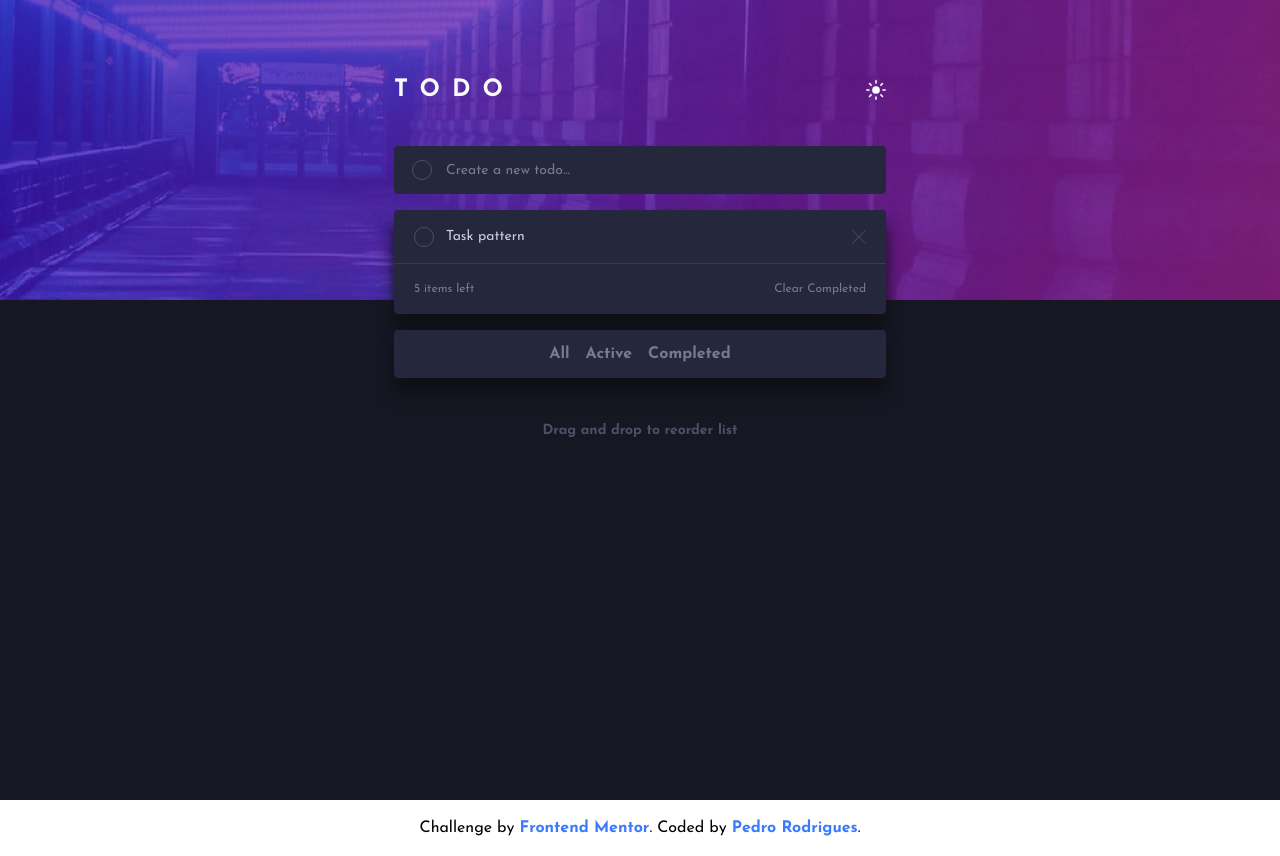
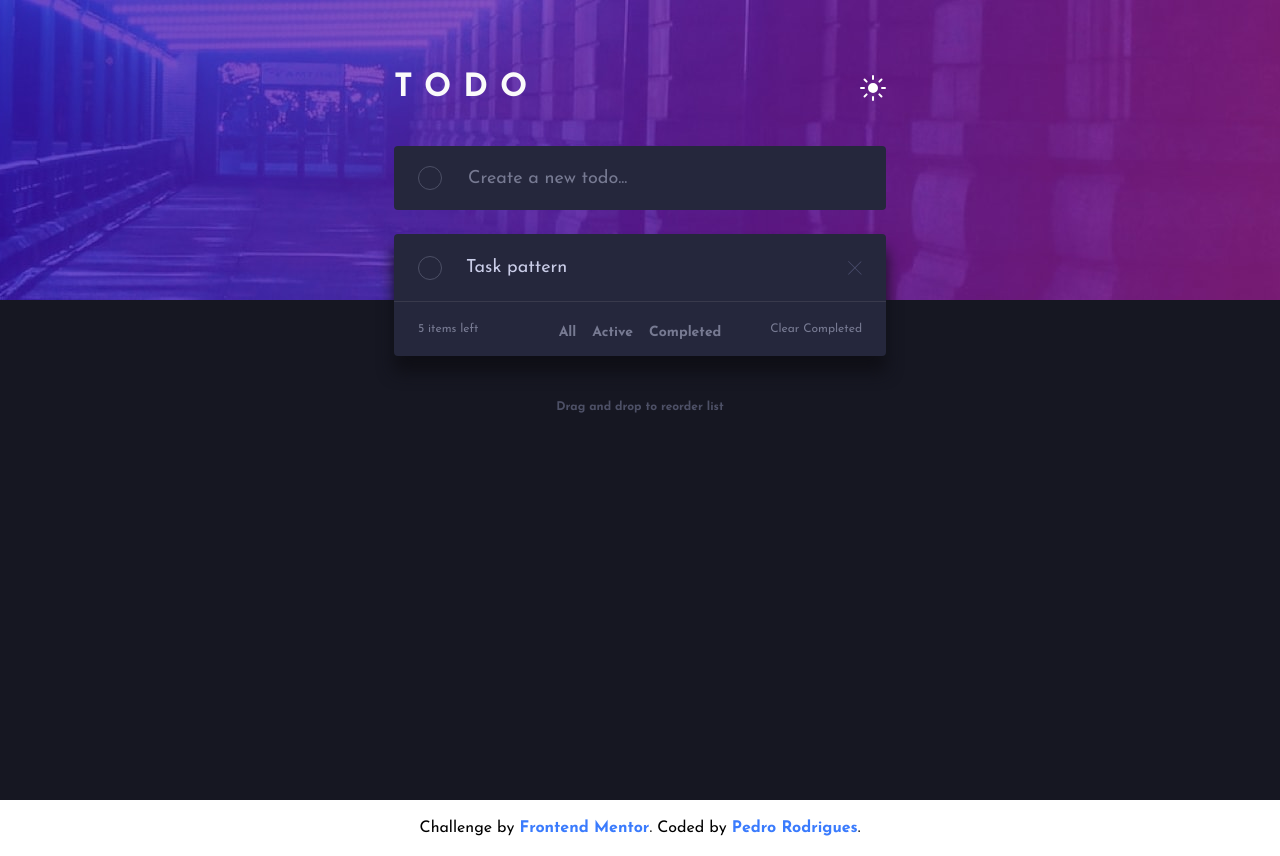
Before and after one commit to pejamp/todo-app, a React (Vite) app: page / in a window 1280 px wide. Built offline with nearby package versions, Linux system fonts and the light colour scheme.

Commit message:
feat: add responsive layout styles

```diff
--- a/src/components/Filter/style.scss
+++ b/src/components/Filter/style.scss
@@ -10,11 +10,24 @@
   border-radius: 4px;
   box-shadow: 0 16px 16px #0F0F16;
 
+  @include media(1200px) {
+    background: transparent;
+    box-shadow: none;
+    position: absolute;
+    left: 50%;
+    bottom: 0;
+    transform: translateX(-50%);
+  }
+
   .filter-label {
     color: $dark-dark-grayish-blue;
     font-weight: $bold-weight;
     cursor: pointer;
     transition: all 300ms ease;
+
+    @include media(1200px) {
+      font-size: 14px;
+    }
 
     .filter-input {
       -webkit-appearance: none;
--- a/src/components/TaskList/style.scss
+++ b/src/components/TaskList/style.scss
@@ -16,12 +16,28 @@
       align-items: center;
       justify-content: space-between;
 
+      @include media(1200px) {
+        padding: 20px 24px;
+
+        &:hover {
+          button {
+            opacity: 1;
+            visibility: visible;
+          }
+        }
+      }
+
       label {
         display: flex;
         align-items: center;
         gap: 12px;
         font-size: 14px;
         color: $dark-light-grayish-blue;
+
+        @include media(1200px) {
+          gap: 24px;
+          font-size: $text-size;
+        }
 
         input {
           -webkit-appearance: none;
@@ -48,12 +64,21 @@
             opacity: 0;
             visibility: hidden;
             transition: all 120ms ease-in-out;
-
           }
 
           &:checked::before {
             opacity: 1;
             visibility: visible;
+          }
+
+          @include media(1200px) {
+            width: 24px;
+            height: 24px;
+
+            &::before {
+              width: 24px;
+              height: 24px;
+            }
           }
         }
       }
@@ -65,6 +90,12 @@
         width: 14px;
         height: 14px;
         cursor: pointer;
+
+        @include media(1200px) {
+          transition: all 200ms ease-in;
+          opacity: 0;
+          visibility: hidden;
+        }
       }
     }
   }
@@ -87,5 +118,9 @@
       color: $dark-dark-grayish-blue;
       padding: 0;
     }
+
+    @include media(1200px) {
+      padding: 18px 24px;
+    }
   }
 }
--- a/src/components/TextInput/style.scss
+++ b/src/components/TextInput/style.scss
@@ -9,6 +9,13 @@
   padding-left: 18px;
   padding-right: 18px;
   gap: 12px;
+
+  @include media(1200px) {
+    height: 64px;
+    gap: 24px;
+    padding-left: 24px;
+    padding-right: 24px;
+  }
 
   input {
     flex: 1;
@@ -22,6 +29,10 @@
     &::placeholder {
       color: $dark-dark-grayish-blue;
     }
+
+    @include media(1200px) {
+      font-size: $text-size;
+    }
   }
 
   &::before {
@@ -30,5 +41,10 @@
     height: 20px;
     border-radius: 50%;
     border: 1px solid $dark-grayish-blue;
+
+    @include media(1200px) {
+      width: 24px;
+      height: 24px;
+    }
   }
 }
--- a/src/components/ThemeButton/style.scss
+++ b/src/components/ThemeButton/style.scss
@@ -7,6 +7,10 @@
   width: 20px;
   cursor: pointer;
 
+  @include media(1200px) {
+    width: 26px;
+  }
+
   img {
     object-fit: contain;
   }
--- a/src/components/Todo/style.scss
+++ b/src/components/Todo/style.scss
@@ -1,5 +1,12 @@
+@import '../../styles/style-guide.scss';
+
 .todo-container {
   display: flex;
   flex-direction: column;
   gap: 16px;
+  position: relative;
+
+  @include media(1200px) {
+    gap: 24px;
+  }
 }
--- a/src/styles/app.scss
+++ b/src/styles/app.scss
@@ -43,13 +43,22 @@
         text-transform: uppercase;
         color: $light-very-light-gray;
         letter-spacing: 12px;
+        line-height: normal;
+      }
+
+      @include media(1200px) {
+        margin-bottom: 42px;
+
+        h1 {
+          font-size: 32px;
+        }
       }
     }
 
     .info-box {
       text-align: center;
       color: $dark-grayish-blue;
-      font-size: 14px;
+      font-size: 12px;
       font-weight: $bold-weight;
       padding-top: 42px;
     }
```
